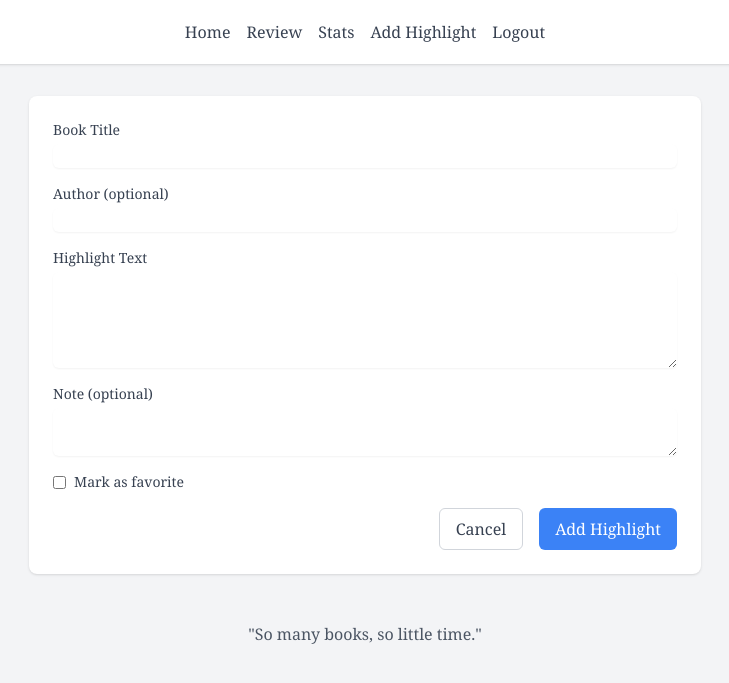
After one commit to ecntu/moonwise, a Flask app: page /add in a window 1280 px wide. The commit adds this page. Shown: the top 683 px of the page, without its empty margins (275-1004 px from the left). Run offline with Flask 3, Linux system fonts and the light colour scheme; the visitor is signed in with stand-in values (Sample User, id 1); some libraries are stand-ins or nearby versions.

Commit message:
Add manual highlight creation

```diff
--- a/main.py
+++ b/main.py
@@ -81,6 +81,25 @@ def review():
     """Page showing today's highlights to review"""
     highlights = db.get_highlights_for_review()
     return render_template('review.html', highlights=highlights)
+
+@app.route('/add', methods=['GET', 'POST'])
+def add_highlight():
+    """Form to manually add a new highlight"""
+    if request.method == 'POST':
+        data = {
+            'book_title': request.form.get('book_title', 'Unknown'),
+            'highlight_text': request.form.get('highlight_text', ''),
+            'author': request.form.get('author') or None,
+            'note': request.form.get('note') or None,
+            'favorite': bool(request.form.get('favorite')),
+        }
+        try:
+            db.add_highlight(data)
+            flash('Highlight added!')
+            return redirect(url_for('index'))
+        except Exception as e:
+            flash(str(e))
+    return render_template('add_highlight.html')
 
 @app.route('/stats')
 def stats(): return render_template('stats.html', stats=db.get_highlight_stats())
--- /dev/null
+++ b/templates/add_highlight.html
@@ -0,0 +1,45 @@
+<!-- templates/add_highlight.html -->
+{% extends "base.html" %}
+
+{% block title %}Add Highlight{% endblock %}
+
+{% block content %}
+<div class="max-w-2xl mx-auto">
+    <form method="POST" class="bg-white p-6 rounded-lg shadow space-y-4">
+        <div>
+            <label class="block text-sm font-medium text-gray-700">Book Title</label>
+            <input type="text" name="book_title" required
+                   class="mt-1 block w-full rounded-md border-gray-300 shadow-sm">
+        </div>
+        <div>
+            <label class="block text-sm font-medium text-gray-700">Author (optional)</label>
+            <input type="text" name="author"
+                   class="mt-1 block w-full rounded-md border-gray-300 shadow-sm">
+        </div>
+        <div>
+            <label class="block text-sm font-medium text-gray-700">Highlight Text</label>
+            <textarea name="highlight_text" required rows="4"
+                      class="mt-1 block w-full rounded-md border-gray-300 shadow-sm"></textarea>
+        </div>
+        <div>
+            <label class="block text-sm font-medium text-gray-700">Note (optional)</label>
+            <textarea name="note" rows="2"
+                      class="mt-1 block w-full rounded-md border-gray-300 shadow-sm"></textarea>
+        </div>
+        <div>
+            <label class="flex items-center gap-2">
+                <input type="checkbox" name="favorite" class="rounded border-gray-300">
+                <span class="text-sm font-medium text-gray-700">Mark as favorite</span>
+            </label>
+        </div>
+        <div class="flex justify-end gap-4">
+            <a href="{{ url_for('index') }}" class="px-4 py-2 border border-gray-300 rounded-md text-gray-700 hover:bg-gray-50">
+                Cancel
+            </a>
+            <button type="submit" class="px-4 py-2 bg-blue-500 text-white rounded-md hover:bg-blue-600">
+                Add Highlight
+            </button>
+        </div>
+    </form>
+</div>
+{% endblock %}
--- a/templates/base.html
+++ b/templates/base.html
@@ -19,6 +19,9 @@
                     <a href="{{ url_for('index') }}" class="text-gray-700 hover:text-gray-900">Home</a>
                     <a href="{{ url_for('review') }}" class="text-gray-700 hover:text-gray-900">Review</a>
                     <a href="{{ url_for('stats') }}" class="text-gray-700 hover:text-gray-900">Stats</a>
+                    {% if g.logged_in %}
+                    <a href="{{ url_for('add_highlight') }}" class="text-gray-700 hover:text-gray-900">Add Highlight</a>
+                    {% endif %}
                 </div>
                 <div class="ml-4"> {% if g.logged_in %}
                         <a href="{{ url_for('logout') }}" class="text-gray-700 hover:text-gray-900">Logout</a>
```
Also changed, not shown: README.md.
